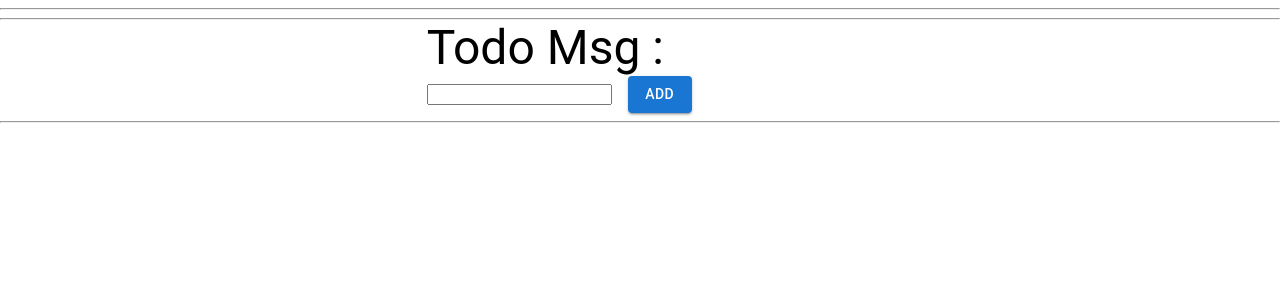
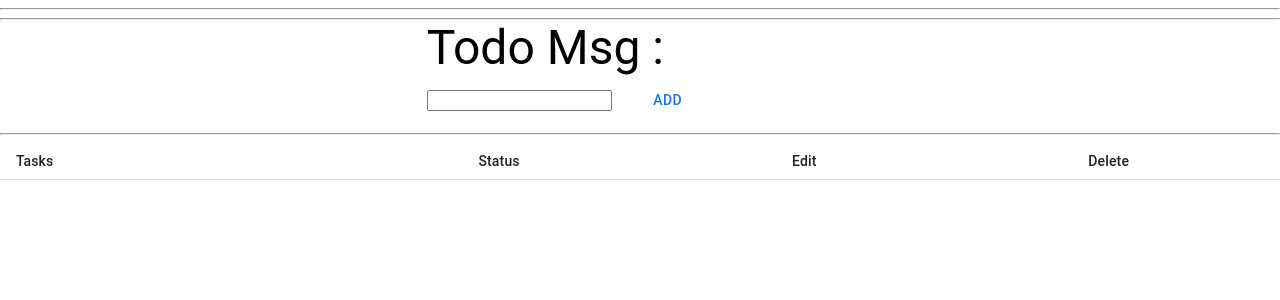
Before and after one commit to bakshiyogesh/Todo, a React (Create React App) app: page / in a window 1280 px wide. Shown: the top 300 px of the page. Built offline with nearby package versions, Linux system fonts and the light colour scheme.

Commit message:
todo_app with add/delete/edit

```diff
--- a/src/Todo.js
+++ b/src/Todo.js
@@ -1,16 +1,24 @@
-import React, { useState } from "react";
+import React, { useState} from "react";
 import Button from '@mui/material/Button';
 import Grid from '@mui/material/Grid';
-import Modal from '@mui/material/Modal';
-import Box from '@mui/material/Box';
+import Table from '@mui/material/Table';
+import TableBody from '@mui/material/TableBody';
+import TableCell from '@mui/material/TableCell';
+import TableHead from '@mui/material/TableHead';
+import TableRow from '@mui/material/TableRow';
+import TableContainer from '@mui/material/TableContainer';
 import { Typography } from "@mui/material";
+import Checkbox from '@mui/material/Checkbox';
 import Edit from "./edit";
 const TaskList=()=>{
     const[task,setTask]=useState([]);
     const[input,setInput]=useState('');
-
+    const[isEditing,setisEditing]=useState(false);
     const [todoList, setTodoList] = useState([]);
-
+    const [editId,seteditId]=useState();
+    const [isChecked,setIsChecked]=useState(false);
+    const [status,setStatus]=useState(false);
+    //Item add handler
     const addTodo=(text)=>{
         setTask(
             [...task,{
@@ -24,7 +32,7 @@ const TaskList=()=>{
         console.log("e value",e.target);
         addTodo(input);
     }
-
+    //Delete item Handler
     const deleteItem=(e, id)=>{
         console.log("------- todo id ", id);
         let updatedTODO = todoList.filter( (item, index) => index !== id )
@@ -32,59 +40,107 @@ const TaskList=()=>{
         setTodoList(updatedTODO);
 
     }
+
+    //Edit data handler
     const editData=(event,id)=>{
-       console.log(id);
+       console.log("id:",id);
+       let updatedValue={
+        id:id,
+        subject:input
+       }
+       console.log("updated value:",updateValue);
        const updateItem=todoList.filter((item,index)=>index===id);
-       console.log("updated",updateItem);
+       console.log("updated",updateItem[0].subject);
+       console.log("object data passed",event);
+       setInput(event.subject);
+       setisEditing(true);
+       seteditId(id);
+    //    setisEditing(false);
+    //    setTodoList([...todoList,updatedValue])
+    //    setTodoList([todoList[id].subject=input])
     }
 
+    //Update handler which matches passed id to array id and then change it's content
+
+   const updateValue=(e)=>{
+    e.preventDefault();
+    for(let i=0;i<todoList.length;i++){
+        if(todoList[i].id===editId){
+            todoList[i+1].subject=input;
+            // console.log("loop of todolist",todoList[i].subject);
+            break;
+        }
+    }
+    setInput('');
+    setisEditing(false);
+   }
+   // Submission Handler
     const handleSubmit = (event) => {
         event.preventDefault();
         let newTodo = {
             id: todoList.length + 1,
             subject: event.target[0].value
         }
-        console.log("---- newTodo : ", newTodo);
-        console.log("event.target.value",event);
-        if(event.target.value!==''&&!undefined){
-        setTodoList([...todoList, newTodo])
+        //console.log("---- newTodo : ", newTodo);
+        // console.log("event.target.value",event.target);
+        // console.log(newTodo.subject.length);
+        if(newTodo.subject.length!=""){
+        setTodoList([...todoList,newTodo])
         }
-        event.target.reset();
+        setInput('');
     }
     return (
         <>
-
-            {/* <input type="text" placeholder="Enter item for your todo list.." onChange={(e) => { e.preventDefault(); setInput(e.target.value) }} />
-            <button onClick={inputAdd} type="submit">Add</button>
-            <h2>Remaining task to be done</h2>
-            <ul>
-                {task.map((Element, index) =>
-                    <li key={index}>{Element.value}<button onClick={delete_item(index)}>Delete</button></li>)}
-            </ul> */}
-
             <hr/>
             <hr/>
-            <Box sx={{ flexGrow: 1 }}>
              <Grid container spacing={1} sx={{mx:'auto'}} lg={4}>
                 <form onSubmit={handleSubmit}>
-                    <Typography variant="h3">Todo Msg : </Typography><input type="text"/>
-                    <Button type="submit" variant="contained" sx={{ mx:2}}>Add</Button>
+                    <Typography variant="h3">Todo Msg : </Typography><input type="text" onChange={(e)=>setInput(e.target.value)} value={input}/>
+                    <Button type="submit"  sx={{ mx:2}}>{isEditing?<Button onClick={updateValue}>Update</Button>:<Button onClick={addTodo}>Add</Button>}</Button>
                 </form>
             </Grid>
                 <hr/>
-             <Grid>
-                <ul>
-                    {todoList?.map((Element, index) =>
-                        <li key={index}>{Element.id}. {Element.subject}
+             {/* <Grid container spacing={2}>
+                <table>
+                    {todoList?.map((Element, index) =>(<Grid>
+                        <li key={index}>{Element.id}.{Element.subject}
+                        {/* <Grid item > }
+                        <Button variant="contained" color="warning" onClick={(e)=>editData(element,index)}>Edit</Button>
                         <Button type="submit" variant="contained" color="error" sx={{ mx:2,my:1}} onClick={(e) => deleteItem(e, index)}>Delete</Button>
-                        <Button variant="contained" color="warning" onClick={(e)=>editData(e,index)}>Edit</Button>
-                        </li>)
-                        }
+                        {/* </Grid> }
+                        </li></Grid>)
+                        )}
 
-                </ul>
-                </Grid>
-            </Box>
-        </>
+                </table>
+                </Grid>  */}
+        <TableContainer>
+         <Table sx={{ minWidth: 500 }} aria-label="simple table" size="small">
+           <TableHead sx={{fontSize:"2em"}}>
+            <TableRow>
+              <TableCell>Tasks</TableCell>
+              <TableCell align="center">Status</TableCell>
+              <TableCell align="center">Edit</TableCell>
+              <TableCell align='center'>Delete</TableCell>
+           </TableRow>
+          </TableHead>
+        <TableBody>
+          {todoList.map((element,index) => (
+            <TableRow key={element.id} sx={{ '&:last-child td, &:last-child th': { border: 0 } }}>
+              <TableCell component="th" scope="row"><input type="checkbox" onClick={(e)=>setStatus(!e.target.checked)}/>{element.id}.{element.subject}</TableCell>
+              <TableCell align="center">{status?'Done':'Pending'}</TableCell>
+              <TableCell align="center"><Button variant="contained" color="warning" onClick={(e)=>editData(element,index)}>Edit</Button></TableCell>
+              <TableCell align='center'><Button type="submit" variant="contained" color="error" sx={{ mx:2,my:1}} onClick={(e) => deleteItem(e, index)}>Delete</Button></TableCell>
+            </TableRow>
+          ))}
+        </TableBody>
+      </Table>
+      </TableContainer>
+
+
+
+
+
+                </>
         )
         }
 export default TaskList;
```
